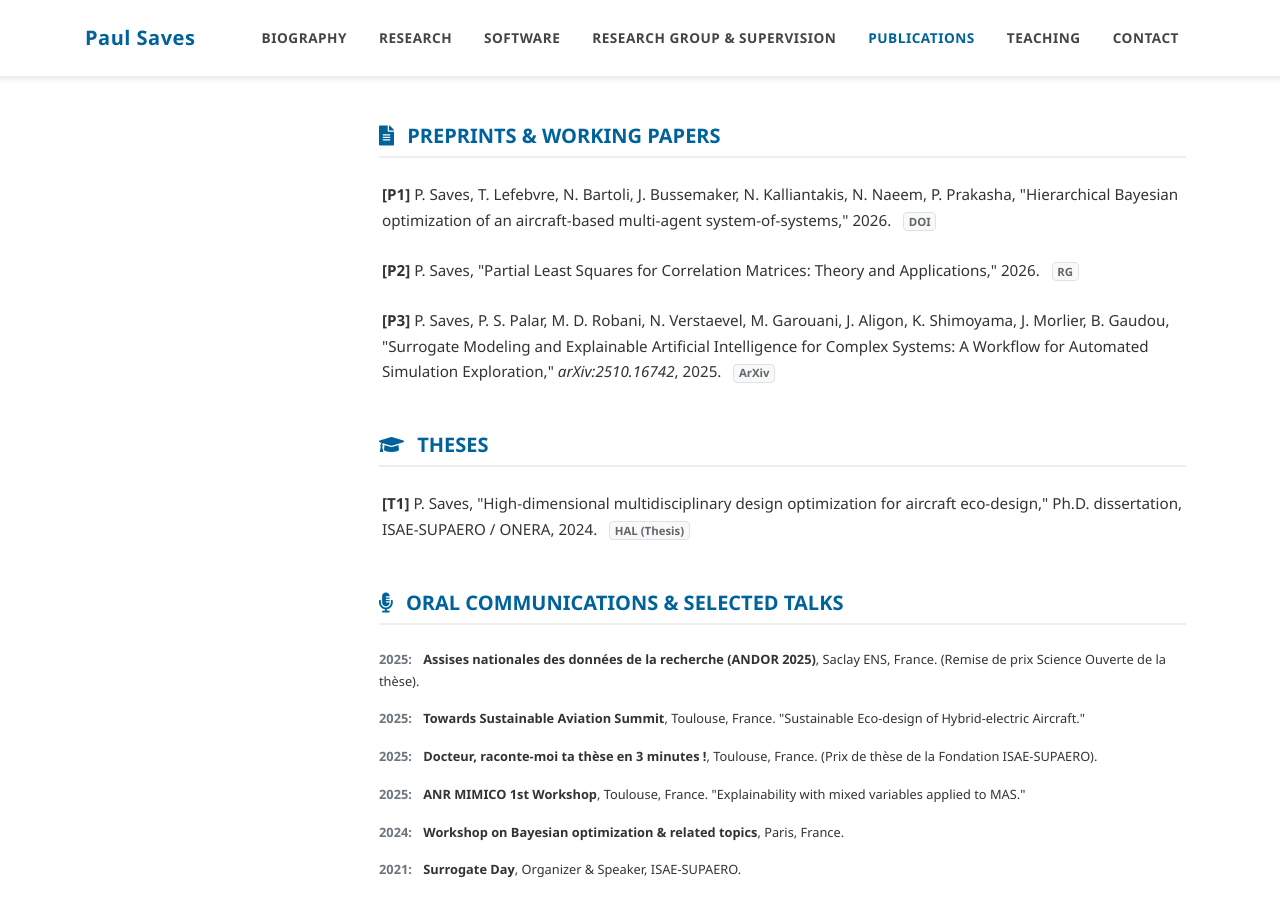
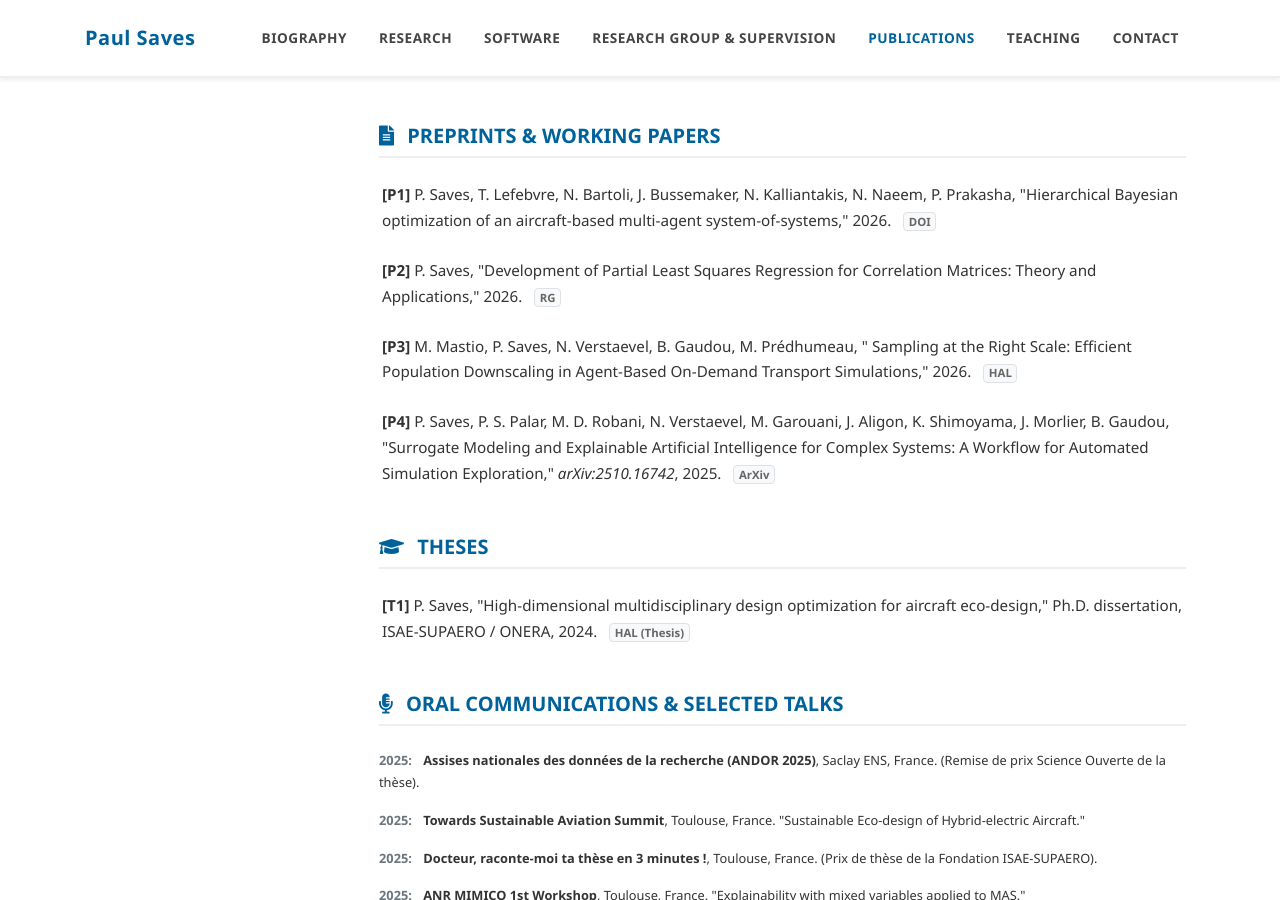
Before and after one commit to Paul-Saves/Paul-Saves.github.io, a Jekyll site: the page built from _pages/publications.md, in a window 1280 px wide and 900 px high, scrolled down 3945 px. Built offline with Jekyll 4.4.1, drawn with Linux system fonts in a browser that asks for light colours; a style sheet for code colours, icons or effects is not loaded.

Commit message:
update publis

```diff
--- a/_pages/publications.md
+++ b/_pages/publications.md
@@ -197,10 +197,13 @@ title: Scientific Publications
     <span class="font-weight-bold">[P1]</span> P. Saves, T. Lefebvre, N. Bartoli, J. Bussemaker, N. Kalliantakis, N. Naeem, P. Prakasha, "Hierarchical Bayesian optimization of an aircraft-based multi-agent system-of-systems," 2026. <a href="https://doi.org/10.21203/rs.3.rs-10496293/v1" target="_blank" class="badge badge-light border ml-2">DOI</a>
   </div>
   <div class="ieee-citation mb-4">
-    <span class="font-weight-bold">[P2]</span> P. Saves, "Partial Least Squares for Correlation Matrices: Theory and Applications," 2026. <a href="https://doi.org/10.13140/RG.2.2.16959.06569" target="_blank" class="badge badge-light border ml-2">RG</a>
+    <span class="font-weight-bold">[P2]</span> P. Saves, "Development of Partial Least Squares Regression for Correlation Matrices: Theory and Applications," 2026. <a href="https://doi.org/10.13140/RG.2.2.16959.06569/1" target="_blank" class="badge badge-light border ml-2">RG</a>
+  </div>
+  <div class="ieee-citation mb-4">
+    <span class="font-weight-bold">[P3]</span> M. Mastio, P. Saves, N. Verstaevel, B. Gaudou, M. Prédhumeau, " Sampling at the Right Scale: Efficient Population Downscaling in Agent-Based On-Demand Transport Simulations," 2026. <a href="https://hal.science/hal-05842358" target="_blank" class="badge badge-light border ml-2">HAL</a>
   </div>
 <div class="ieee-citation mb-4">
-    <span class="font-weight-bold">[P3]</span> P. Saves, P. S. Palar, M. D. Robani, N. Verstaevel, M. Garouani, J. Aligon, K. Shimoyama, J. Morlier, B. Gaudou, "Surrogate Modeling and Explainable Artificial Intelligence for Complex Systems: A Workflow for Automated Simulation Exploration," <em>arXiv:2510.16742</em>, 2025. <a href="https://arxiv.org/abs/2510.16742" target="_blank" class="badge badge-light border ml-2">ArXiv</a>
+    <span class="font-weight-bold">[P4]</span> P. Saves, P. S. Palar, M. D. Robani, N. Verstaevel, M. Garouani, J. Aligon, K. Shimoyama, J. Morlier, B. Gaudou, "Surrogate Modeling and Explainable Artificial Intelligence for Complex Systems: A Workflow for Automated Simulation Exploration," <em>arXiv:2510.16742</em>, 2025. <a href="https://arxiv.org/abs/2510.16742" target="_blank" class="badge badge-light border ml-2">ArXiv</a>
   </div>
 
 </section>
```
Also changed, not shown: 3 other files.
